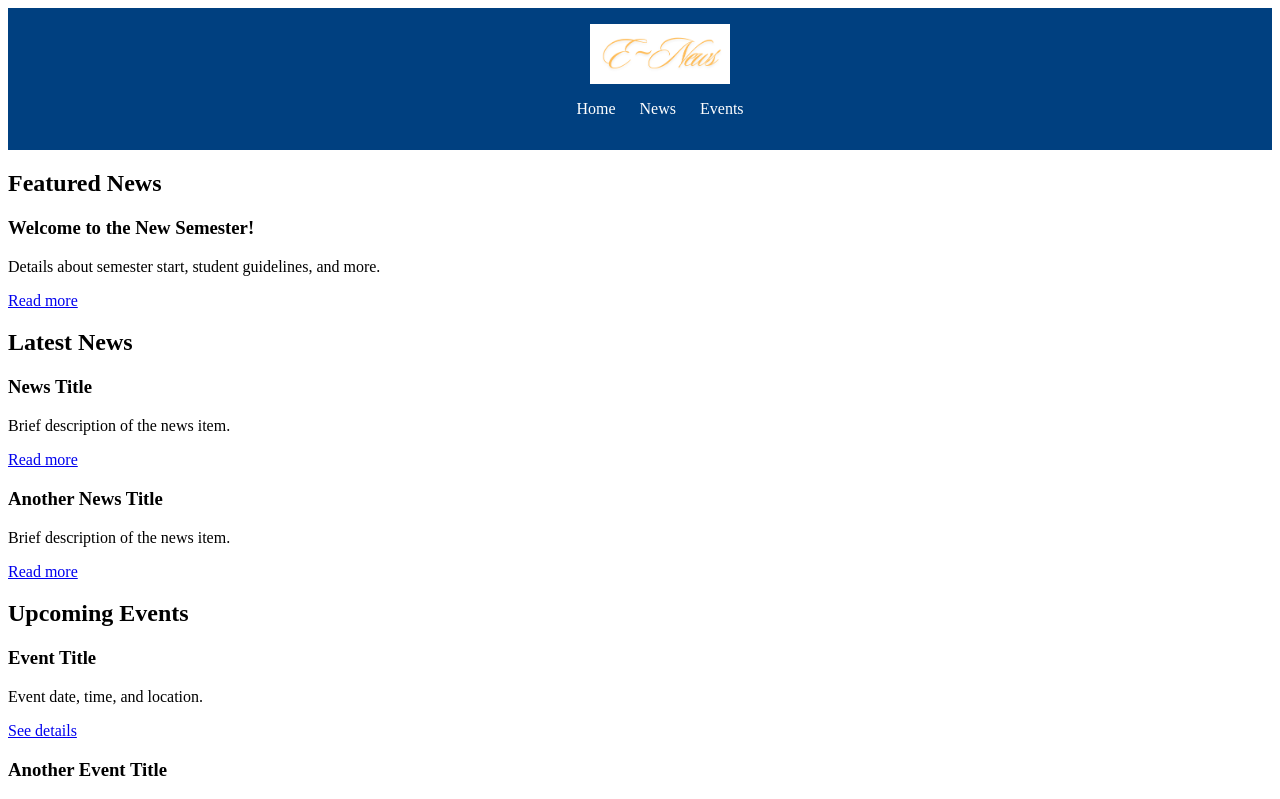
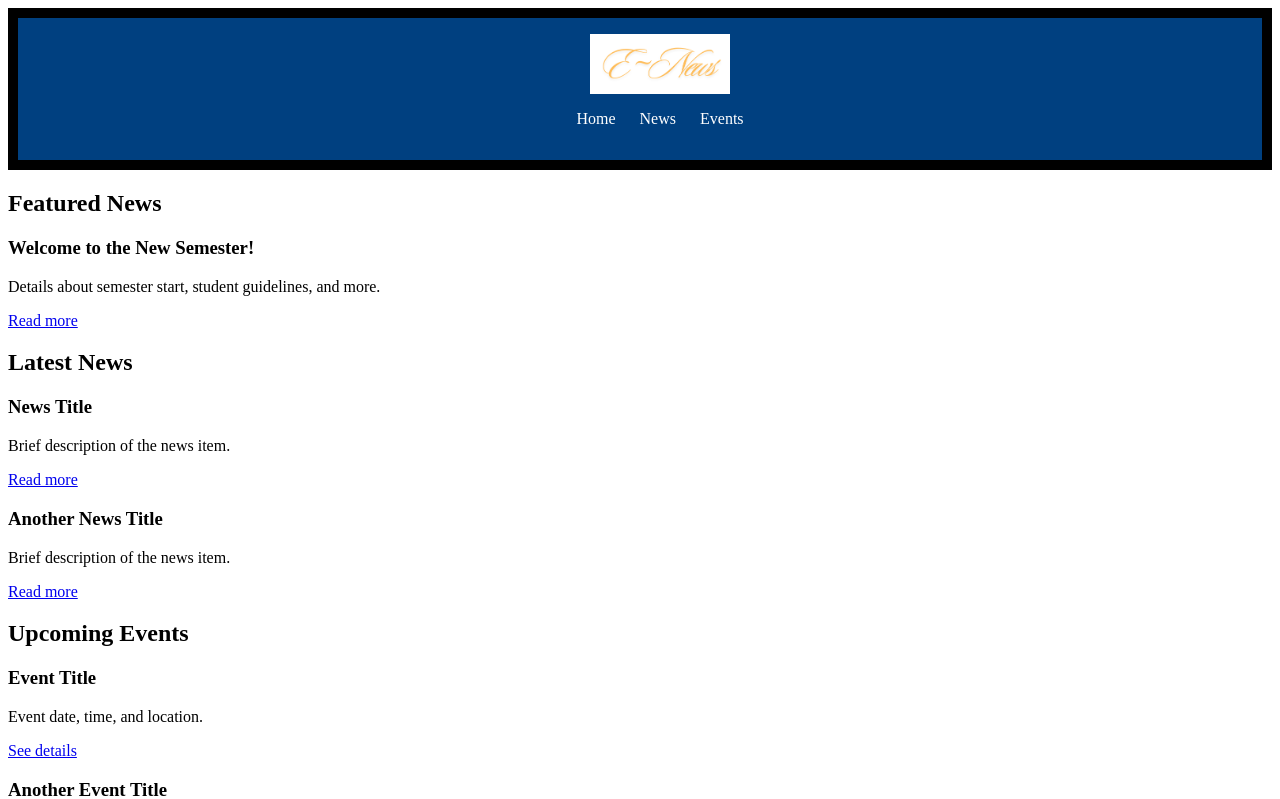
Before and after one commit to Abhilaksh-Saini/College-eNews-website, a React (Create React App) app: page / in a window 1280 px wide. Shown: the top 799 px of the page. Built offline with nearby package versions, Linux system fonts and the light colour scheme; the HTML template or start-up script is replaced by a standard one.

Commit message:
Adding border to header

```diff
--- a/src/components/Header.js
+++ b/src/components/Header.js
@@ -20,7 +20,8 @@ const headerStyle = {
     backgroundColor: '#004080',
     color: 'white',
     padding: '1rem',
-    textAlign: 'center'
+    textAlign: 'center',
+    border: '10px solid black'
 };
 
 const logoStyle = {
```
